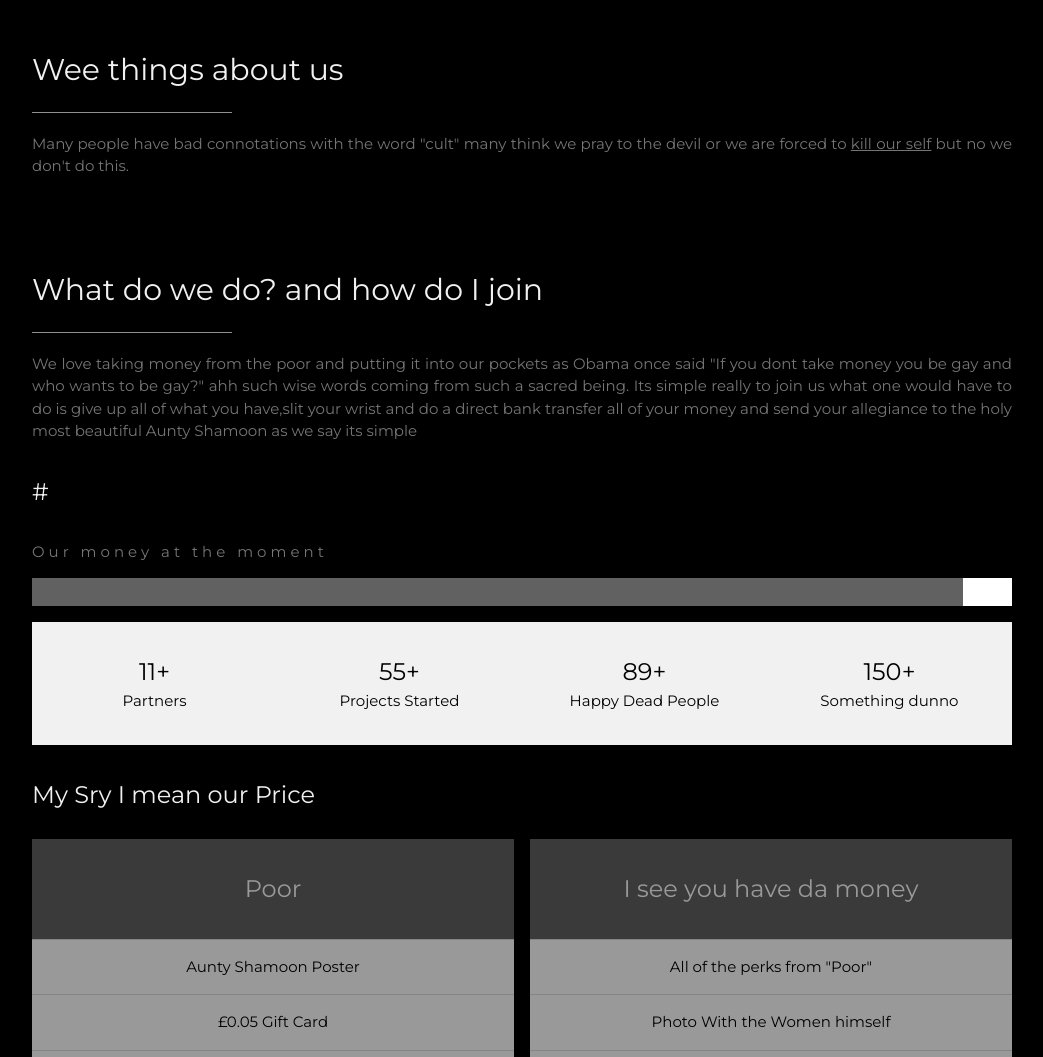
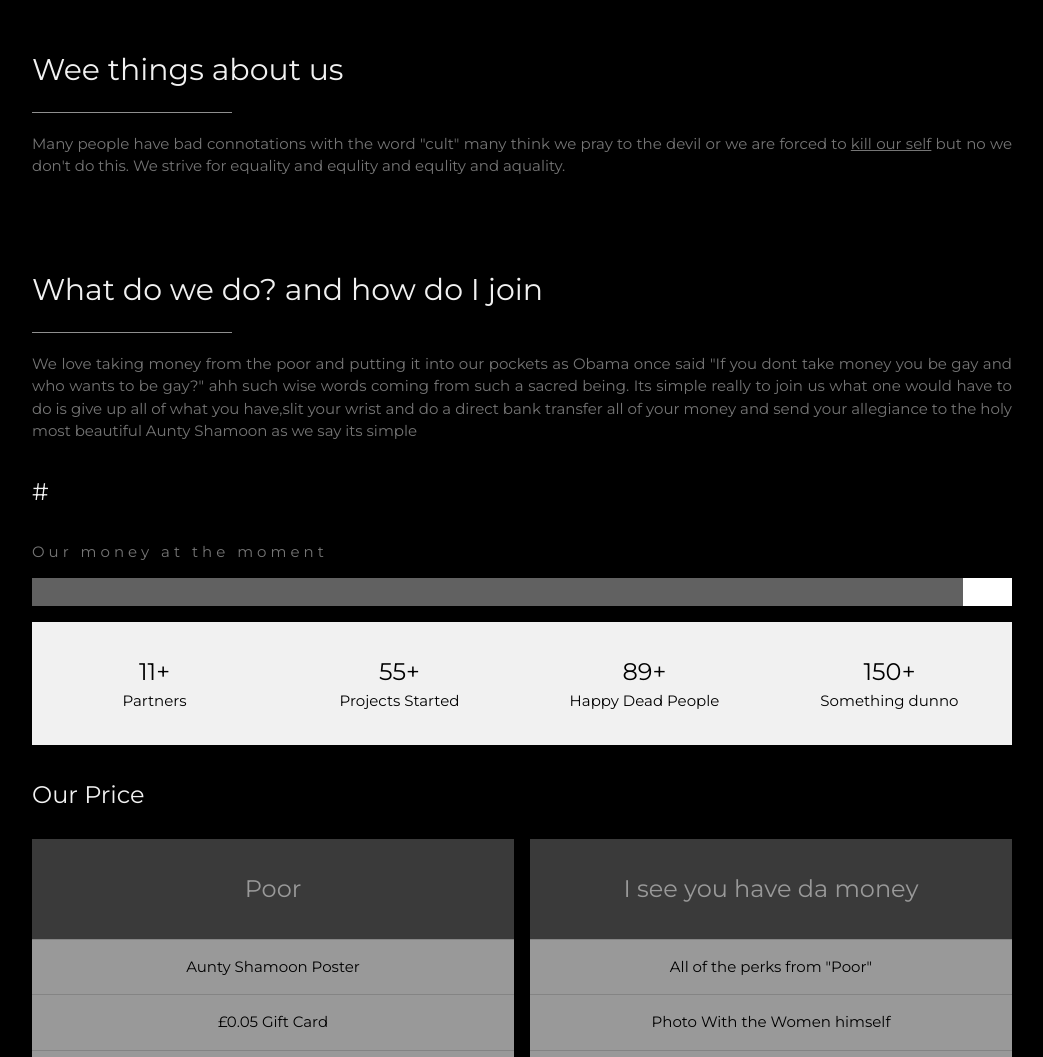
Before and after one commit to Whatever-Green/Cult_Shamoon, a plain HTML site: page index.html in a window 1280 px wide. Shown: the part 820-1877 px from the top of the page, without its empty margins (178-1221 px from the left). Drawn offline with nearby package versions, Linux system fonts and the light colour scheme.

Commit message:
Edited pages and content

```diff
--- a/index.html
+++ b/index.html
@@ -30,10 +30,10 @@ body, h1,h2,h3,h4,h5,h6 {font-family: "Montserrat", sans-serif}
     <i class="fa fa-user w3-xxlarge"></i>
     <p>ABOUT</p>
   </a>
-  <a href="#photos" class="w3-bar-item w3-button w3-padding-large w3-hover-black">
+ <!-- <a href="#photos" class="w3-bar-item w3-button w3-padding-large w3-hover-black">
     <i class="fa fa-eye w3-xxlarge"></i>
     <p>PHOTOS</p>
-  </a>
+  </a>-->
   <a href="#contact" class="w3-bar-item w3-button w3-padding-large w3-hover-black">
     <i class="fa fa-envelope w3-xxlarge"></i>
     <p>CONTACT</p>
@@ -64,7 +64,7 @@ body, h1,h2,h3,h4,h5,h6 {font-family: "Montserrat", sans-serif}
   <div class="w3-content w3-justify w3-text-grey w3-padding-64" id="about">
     <h2 class="w3-text-light-grey">Wee things about us</h2>
     <hr style="width:200px" class="w3-opacity">
-    <p>Many people have bad connotations with the word "cult" many think we pray to the devil or we are forced to  <a href="https://www.brainz.org/10-most-notorious-suicide-cults-history/">kill our self</a> but no we don't do this.
+    <p>Many people have bad connotations with the word "cult" many think we pray to the devil or we are forced to  <a href="https://www.brainz.org/10-most-notorious-suicide-cults-history/">kill our self</a> but no we don't do this. We strive for equality and equlity and equlity and aquality.
     </p>
     <div class="w3-content w3-justify w3-text-grey w3-padding-64" id="about">
         <h2 class="w3-text-light-grey">What do we do? and how do I join</h2>
@@ -98,7 +98,7 @@ body, h1,h2,h3,h4,h5,h6 {font-family: "Montserrat", sans-serif}
     </div>
 
     <!-- Grid for pricing tables -->
-    <h3 class="w3-padding-16 w3-text-light-grey">My Sry I mean our Price</h3>
+    <h3 class="w3-padding-16 w3-text-light-grey">Our Price</h3>
     <div class="w3-row-padding" style="margin:0 -16px">
       <div class="w3-half w3-margin-bottom">
         <ul class="w3-ul w3-white w3-center w3-opacity w3-hover-opacity-off">
```
Also changed, not shown: boy.png.
